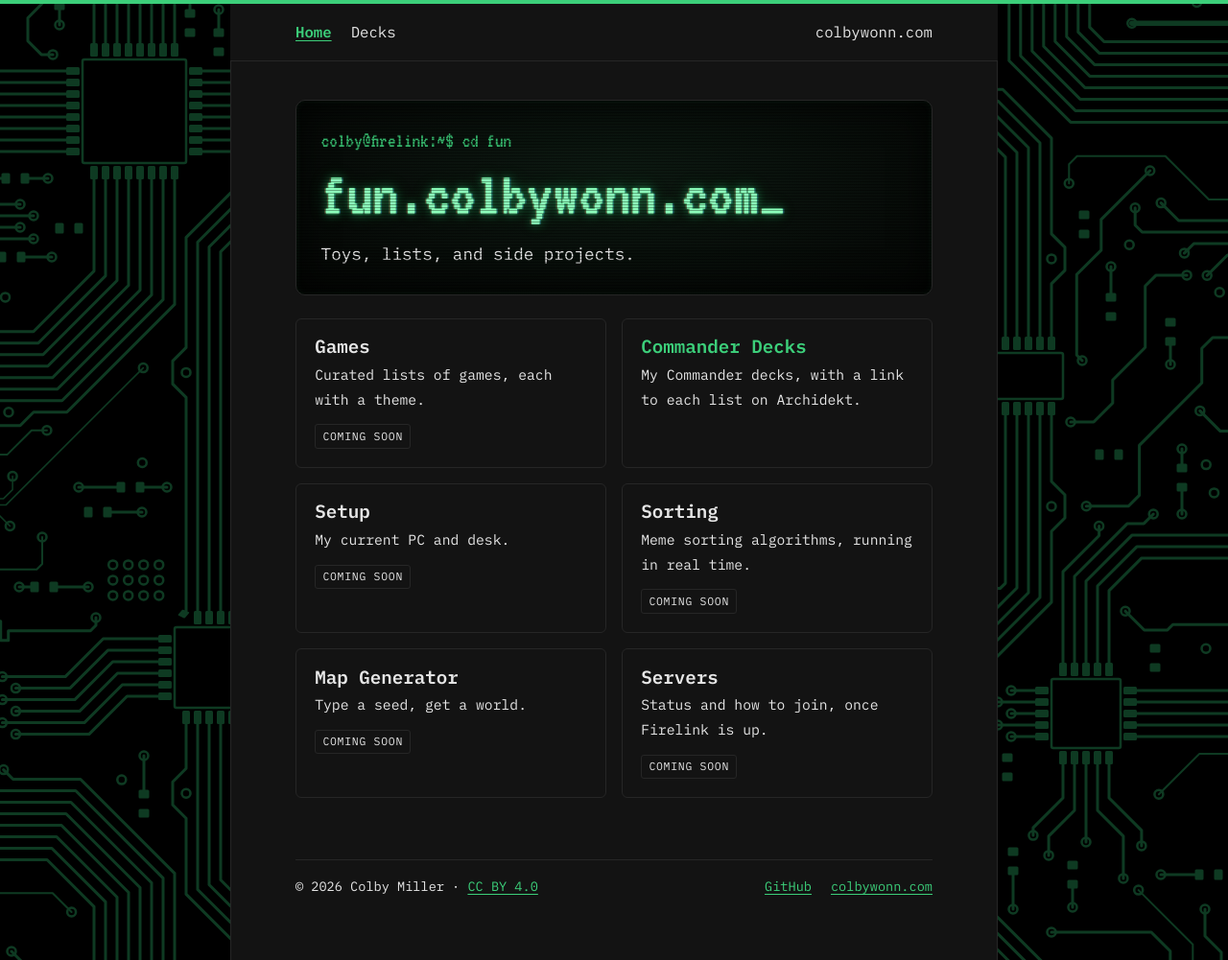
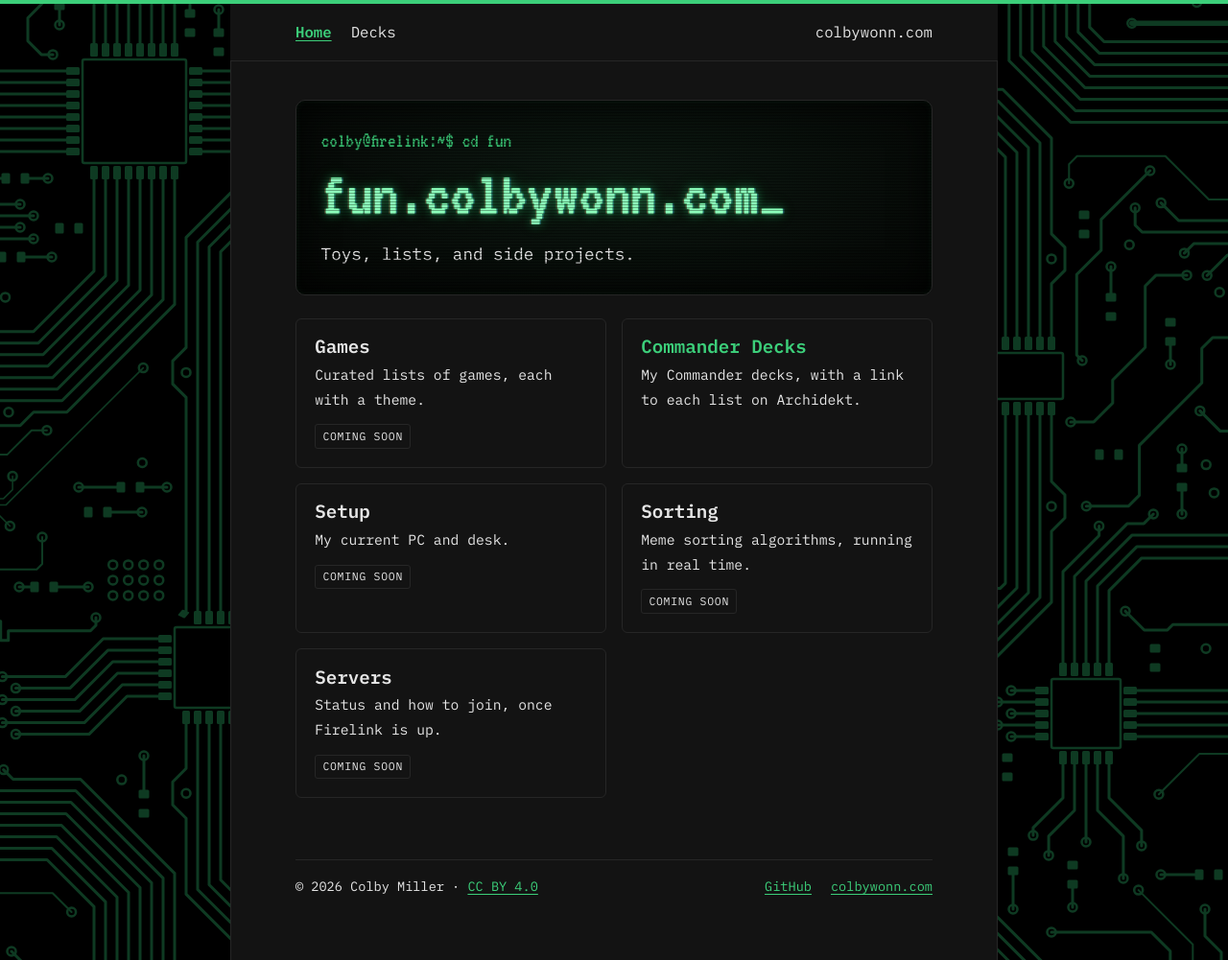
Before and after one commit to Colbywonn/fun.colbywonn.com, a Jekyll site: the page built from index.md, in a window 1280 px wide and 1001 px high. Shown: the whole window at 96% size. Built offline with Jekyll 4.4.1, drawn with Linux system fonts in a browser that asks for light colours.

Commit message:
Drop the Map Generator card; it's a personal project now
Co-Authored-By: Claude Opus 5.5 <noreply@anthropic.com>

```diff
--- a/_data/pages.yml
+++ b/_data/pages.yml
@@ -16,10 +16,6 @@
   url: /sorting/
   blurb: Meme sorting algorithms, running in real time.
   soon: true
-- title: Map Generator
-  url: /map/
-  blurb: Type a seed, get a world.
-  soon: true
 - title: Servers
   url: /servers/
   blurb: Status and how to join, once Firelink is up.
```
